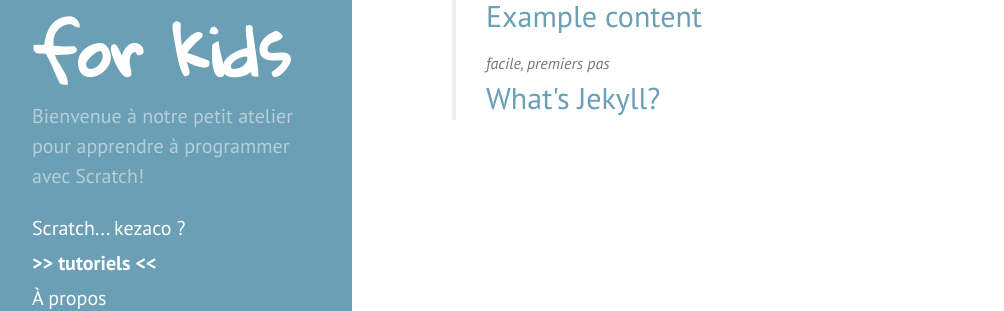
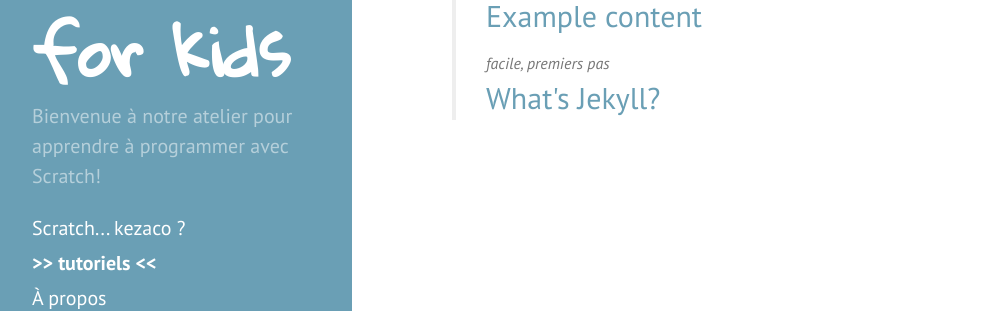
Before and after one commit to BlueMasters/scratch-for-kids, a Jekyll site: the page built from public/pages/tutorials.md, in a window 1280 px wide. Shown: the part 443-754 px from the top of the page, without its empty margins (8-1012 px from the left). Built offline with Jekyll 4.4.1, drawn with Linux system fonts in a browser that asks for light colours.

Commit message:
Remove "petit".

```diff
--- a/_config.yml
+++ b/_config.yml
@@ -13,7 +13,7 @@
 title: Scratch for kids
 email: admin@bluemasters.tk
 description: > # this means to ignore newlines until "baseurl:"
-  Bienvenue à notre petit atelier pour apprendre à programmer avec Scratch!
+  Bienvenue à notre atelier pour apprendre à programmer avec Scratch!
 baseurl: /scratch-for-kids/ # the subpath of your site, e.g. /blog
 url: http://bluemasters.github.io/ # the base hostname & protocol for your site
 github_username: bluemasters
```
